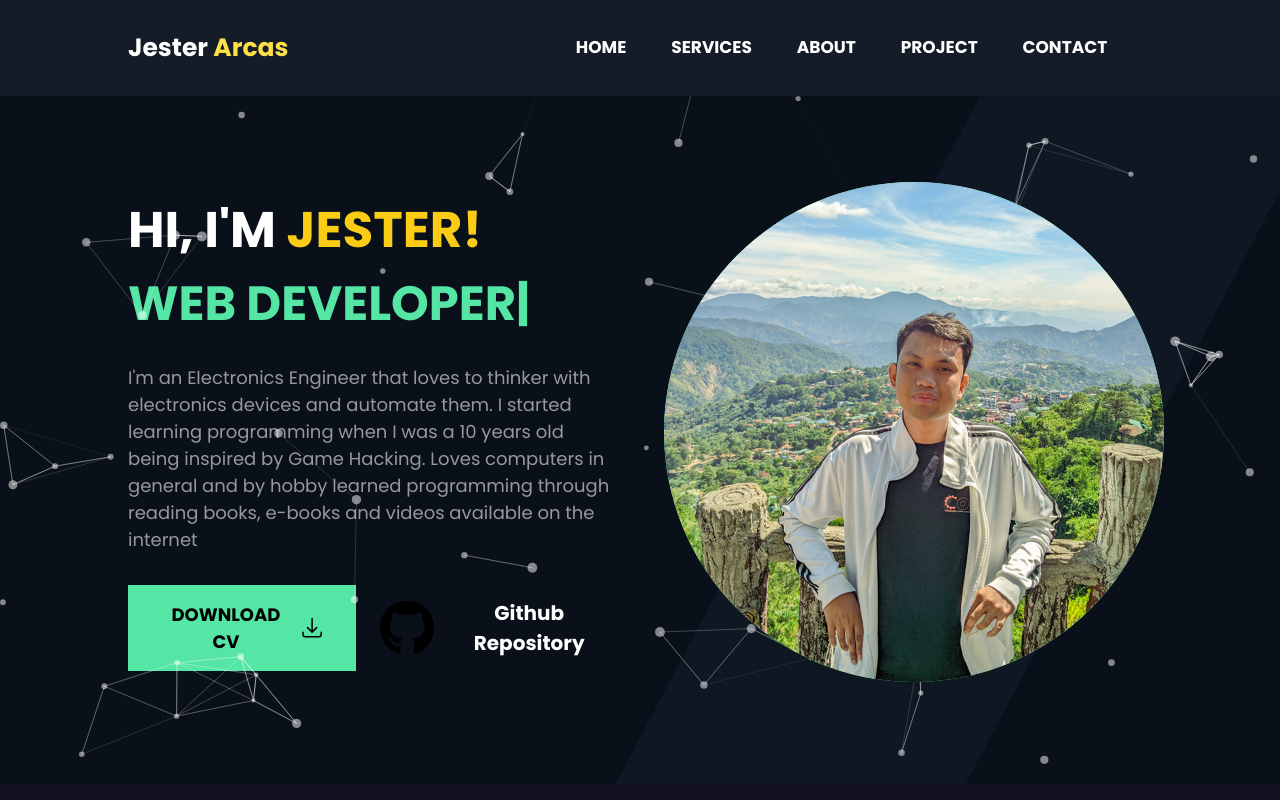
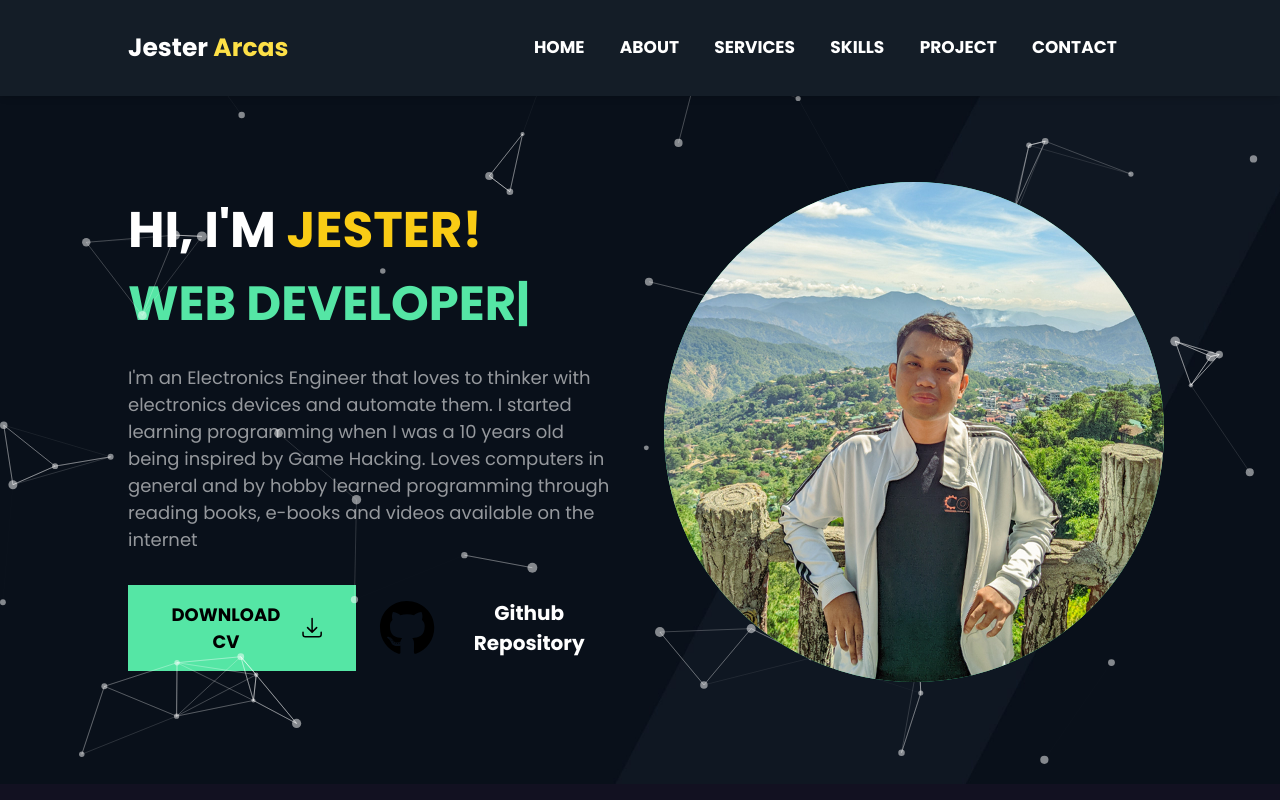
Before and after one commit to Photons3/lumine-portfolio, a Next.js app: page / in a window 1280 px wide. Shown: the top 800 px of the page. Built offline with nearby package versions, Linux system fonts and the light colour scheme.

Commit message:
fixed redirects and nav

```diff
--- a/src/components/MobileNav.tsx
+++ b/src/components/MobileNav.tsx
@@ -16,11 +16,14 @@ const MobileNav = ({ nav, closeNav }: Props) => {
         <Link href="#home" className="nav-link-mobile">
           HOME
         </Link>
+        <Link href="#about" className="nav-link-mobile">
+          ABOUT
+        </Link>
         <Link href="#services" className="nav-link-mobile">
           SERVICES
         </Link>
-        <Link href="#skills" className="nav-link-mobile">
-          ABOUT
+        <Link href="#skill" className="nav-link-mobile">
+          SKILLS
         </Link>
         <Link href="#projects" className="nav-link-mobile">
           PROJECT
--- a/src/components/Nav.tsx
+++ b/src/components/Nav.tsx
@@ -17,11 +17,14 @@ const Nav = ({ openNav }: Props) => {
         <Link href="#home" className="nav-link">
           HOME
         </Link>
+        <Link href="#about" className="nav-link">
+          ABOUT
+        </Link>
         <Link href="#services" className="nav-link">
           SERVICES
         </Link>
         <Link href="#skills" className="nav-link">
-          ABOUT
+          SKILLS
         </Link>
         <Link href="#projects" className="nav-link">
           PROJECT
```
